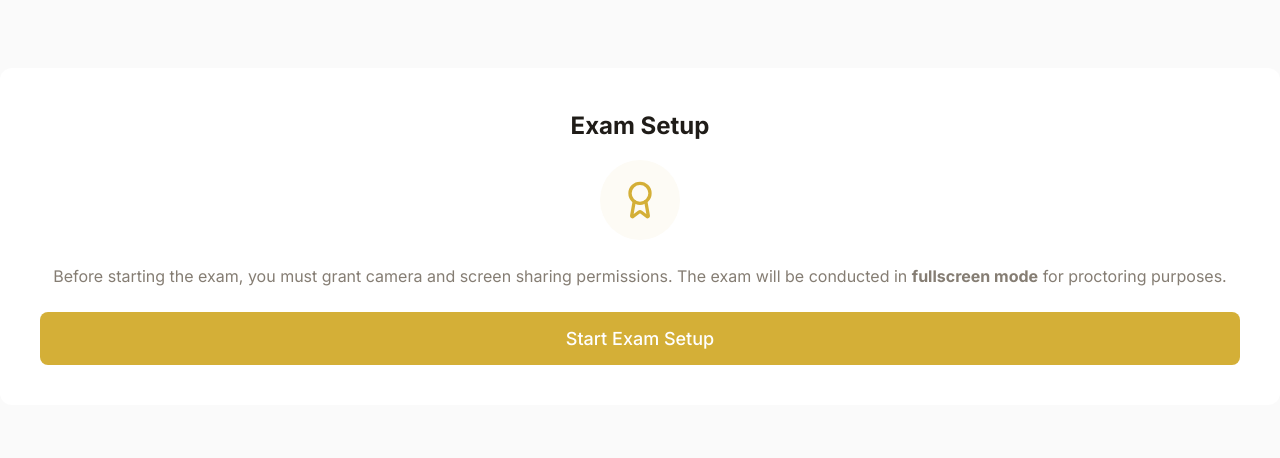
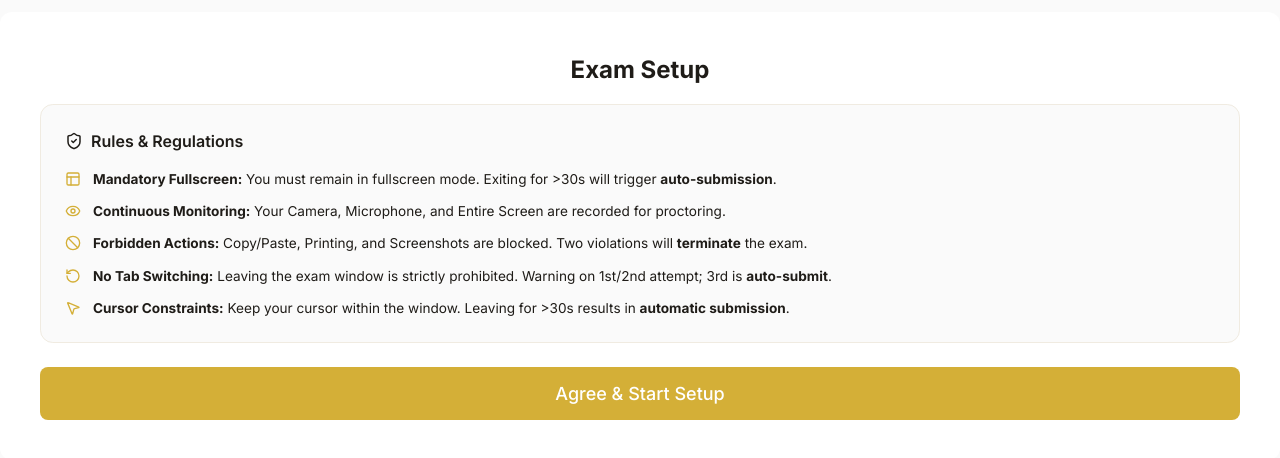
Before and after one commit to ghvnmanideep/exam-portal, a React (Vite) app: page /exam in a window 1280 px wide. Shown: the part 164-622 px from the top of the page. Built offline with nearby package versions, Linux system fonts and the light colour scheme; sample sign-in values are in the browser's storage.

Commit message:
disabled screenshots

```diff
--- a/src/pages/Exam.tsx
+++ b/src/pages/Exam.tsx
@@ -5,7 +5,10 @@ import ScreenRecorder from '../components/ScreenRecorder';
 import CameraPopup from '../components/CameraPopup';
 import { QUESTIONS } from '../data/questions';
 import { getUser } from '../utils/auth';
-import { AlertTriangle, CheckCircle, XCircle, Clock, Award, RotateCcw } from 'lucide-react';
+import {
+  AlertTriangle, CheckCircle, XCircle, Clock, Award, RotateCcw,
+  ShieldCheck, Layout, Eye, Ban, MousePointer2
+} from 'lucide-react';
 import { useFaceDetection } from '../hooks/useFaceDetection';
 
 /**
@@ -622,18 +625,40 @@ const Exam: React.FC = () => {
             <h2 className="mb-4 text-center">Exam Setup</h2>
 
             {setupStep === 'start' && (
-              <div style={{ textAlign: 'center' }}>
-                <div className="icon-circle lg-icon-circle icon-primary" style={{ background: 'var(--primary-light)', marginBottom: '1.5rem' }}>
-                  <Award size={40} />
+              <>
+                <div style={{ textAlign: 'left', background: 'var(--bg-color)', padding: '1.5rem', borderRadius: '0.8rem', border: '1px solid var(--border-color)', marginBottom: '1.5rem' }}>
+                  <h3 style={{ fontSize: '1rem', fontWeight: 600, marginBottom: '1rem', display: 'flex', alignItems: 'center', gap: '0.5rem' }}>
+                    <ShieldCheck size={18} className="text-primary" />
+                    Rules & Regulations
+                  </h3>
+                  <ul style={{ listStyle: 'none', padding: 0, margin: 0, display: 'flex', flexDirection: 'column', gap: '0.75rem', fontSize: '0.85rem' }}>
+                    <li style={{ display: 'flex', gap: '0.75rem' }}>
+                      <Layout size={16} style={{ flexShrink: 0, marginTop: '2px', color: 'var(--primary-color)' }} />
+                      <span><strong>Mandatory Fullscreen:</strong> You must remain in fullscreen mode. Exiting for &gt;30s will trigger <strong>auto-submission</strong>.</span>
+                    </li>
+                    <li style={{ display: 'flex', gap: '0.75rem' }}>
+                      <Eye size={16} style={{ flexShrink: 0, marginTop: '2px', color: 'var(--primary-color)' }} />
+                      <span><strong>Continuous Monitoring:</strong> Your Camera, Microphone, and Entire Screen are recorded for proctoring.</span>
+                    </li>
+                    <li style={{ display: 'flex', gap: '0.75rem' }}>
+                      <Ban size={16} style={{ flexShrink: 0, marginTop: '2px', color: 'var(--primary-color)' }} />
+                      <span><strong>Forbidden Actions:</strong> Copy/Paste, Printing, and Screenshots are blocked. Two violations will <strong>terminate</strong> the exam.</span>
+                    </li>
+                    <li style={{ display: 'flex', gap: '0.75rem' }}>
+                      <RotateCcw size={16} style={{ flexShrink: 0, marginTop: '2px', color: 'var(--primary-color)' }} />
+                      <span><strong>No Tab Switching:</strong> Leaving the exam window is strictly prohibited. Warning on 1st/2nd attempt; 3rd is <strong>auto-submit</strong>.</span>
+                    </li>
+                    <li style={{ display: 'flex', gap: '0.75rem' }}>
+                      <MousePointer2 size={16} style={{ flexShrink: 0, marginTop: '2px', color: 'var(--primary-color)' }} />
+                      <span><strong>Cursor Constraints:</strong> Keep your cursor within the window. Leaving for &gt;30s results in <strong>automatic submission</strong>.</span>
+                    </li>
+                  </ul>
                 </div>
-                <p className="text-muted mb-6">
-                  Before starting the exam, you must grant camera and screen sharing permissions.
-                  The exam will be conducted in <strong>fullscreen mode</strong> for proctoring purposes.
-                </p>
+
                 <button onClick={startCameraSetup} className="btn btn-primary btn-lg w-full">
-                  Start Exam Setup
+                  Agree & Start Setup
                 </button>
-              </div>
+              </>
             )}
 
             {setupStep !== 'start' && (
```
